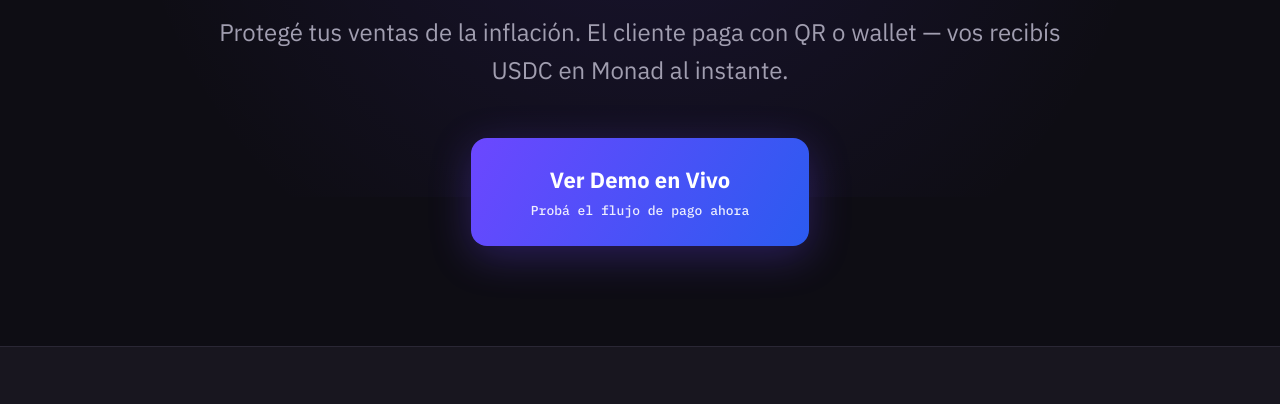
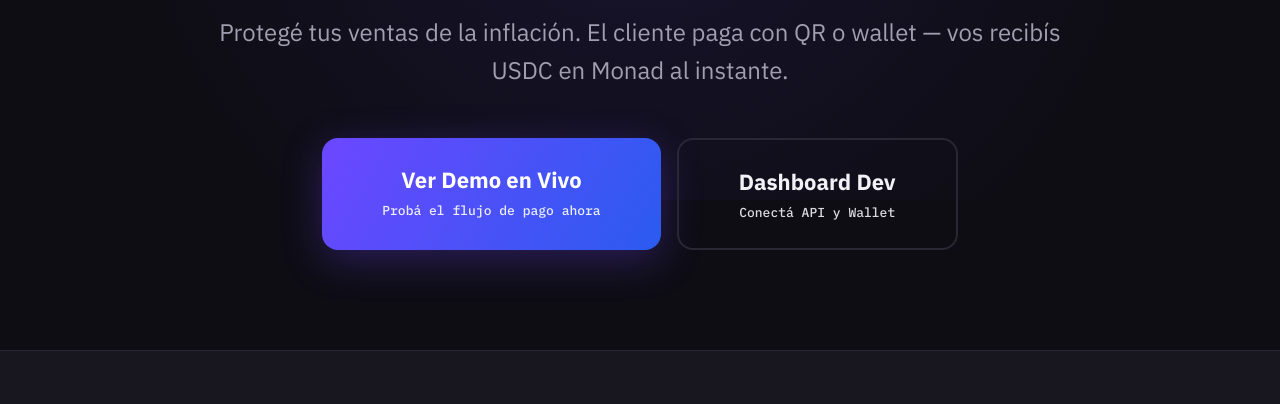
Before and after one commit to Simonethg/monadpaybutton, a plain HTML site: page frontend/index.html in a window 1280 px wide. Shown: the part 396-800 px from the top of the page. Drawn offline with Linux system fonts and the light colour scheme.

Commit message:
feat: Add Dev Dashboard CTA button to landing page

```diff
--- a/frontend/index.html
+++ b/frontend/index.html
@@ -142,6 +142,28 @@
         .btn-text { font-weight: 700; font-size: 22px; margin-bottom: 4px; }
         .btn-subtext { font-size: 13px; font-weight: 500; opacity: 0.9; font-family: var(--font-mono); }
 
+        .cta-group { display: flex; gap: 16px; justify-content: center; flex-wrap: wrap; }
+
+        .btn-secondary {
+            display: inline-flex;
+            flex-direction: column;
+            align-items: center;
+            background: transparent;
+            color: var(--text);
+            padding: 24px 60px;
+            border-radius: var(--r-md);
+            text-decoration: none;
+            transition: all 0.3s cubic-bezier(0.23, 1, 0.32, 1);
+            border: 2px solid var(--border);
+            cursor: pointer;
+        }
+
+        .btn-secondary:hover {
+            border-color: var(--violet);
+            background: rgba(108, 71, 255, 0.05);
+            transform: translateY(-4px);
+        }
+
         /* Stats Grid */
         .stats-section { padding: 100px 0; border-top: 1px solid var(--border); }
         .stats-grid { display: grid; grid-template-columns: repeat(3, 1fr); gap: 48px; }
@@ -209,10 +231,16 @@
                 <h1>Cobrá en moneda local.<br><em>Liquidá en dólares virtuales.</em></h1>
                 <p>Protegé tus ventas de la inflación. El cliente paga con QR o wallet — vos recibís USDC en Monad al instante.</p>
 
+                <div class="cta-group">
                     <a href="checkout.html" class="btn-main" style="text-decoration:none;" aria-label="Ver la demo del botón en vivo">
                         <span class="btn-text">Ver Demo en Vivo</span>
                         <span class="btn-subtext">Probá el flujo de pago ahora</span>
                     </a>
+                    <a href="demo.html" class="btn-secondary" style="text-decoration:none;" aria-label="Ver configuración">
+                        <span class="btn-text">Dashboard Dev</span>
+                        <span class="btn-subtext">Conectá API y Wallet</span>
+                    </a>
+                </div>
             </div>
         </section>
 
@@ -307,10 +335,16 @@
                 <h1 style="color: var(--violet); margin-top: 20px;">El futuro es <em>USDC en Monad.</em></h1>
                 <p style="margin: 48px auto;">Implementá en menos de 3 minutos y protegé tus ventas hoy mismo.</p>
 
+                <div class="cta-group">
                     <a href="checkout.html" class="btn-main" style="text-decoration:none;" aria-label="Ver la demo en vivo">
                         <span class="btn-text">Ver Demo en Vivo</span>
                         <span class="btn-subtext">Probá el flujo interactivo</span>
                     </a>
+                    <a href="demo.html" class="btn-secondary" style="text-decoration:none;" aria-label="Ver configuración">
+                        <span class="btn-text">Dashboard Dev</span>
+                        <span class="btn-subtext">Conectá API y Wallet</span>
+                    </a>
+                </div>
             </div>
         </section>
     </main>
```
Lines whose indentation alone changed are shown as unchanged.
